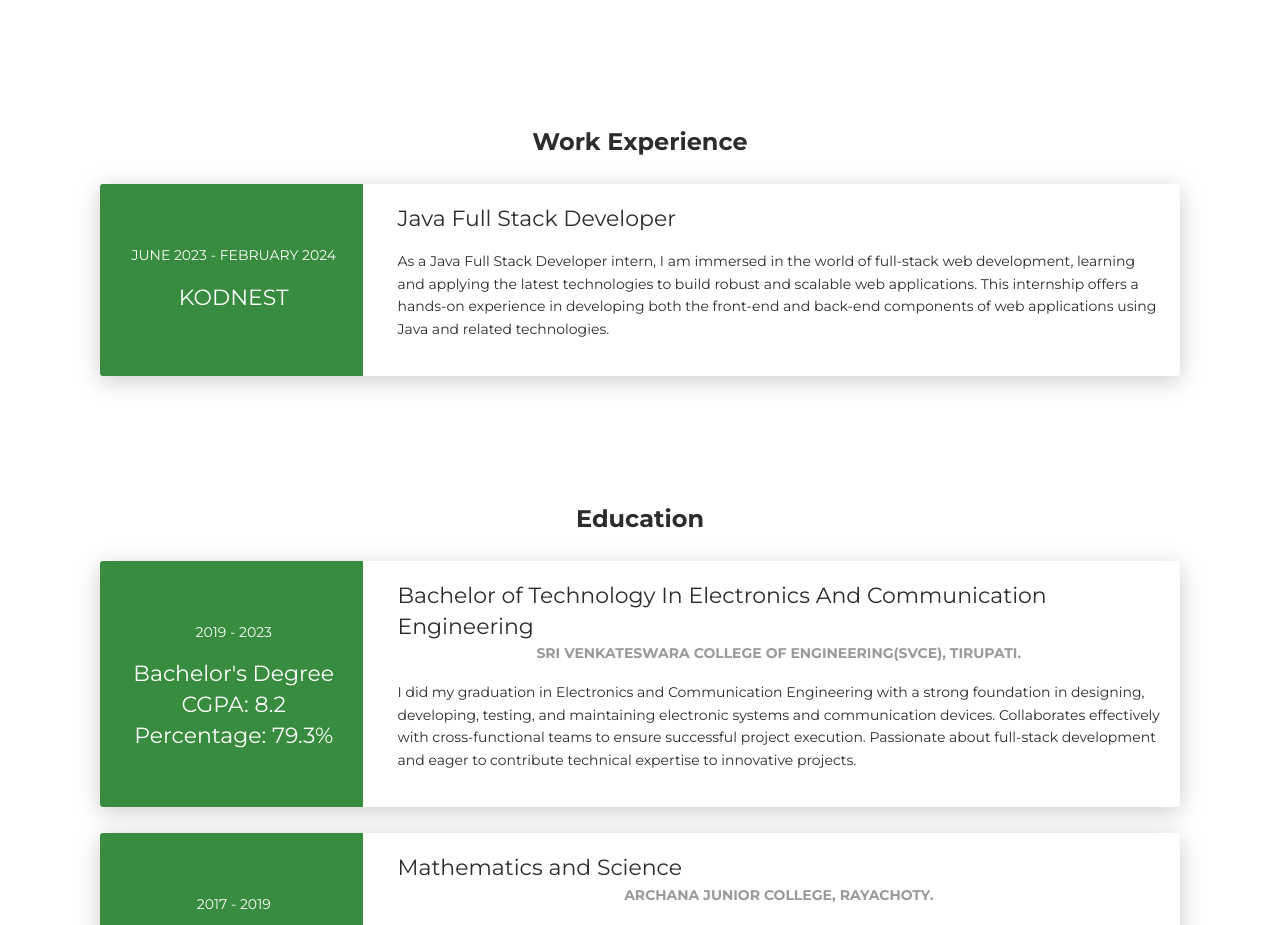
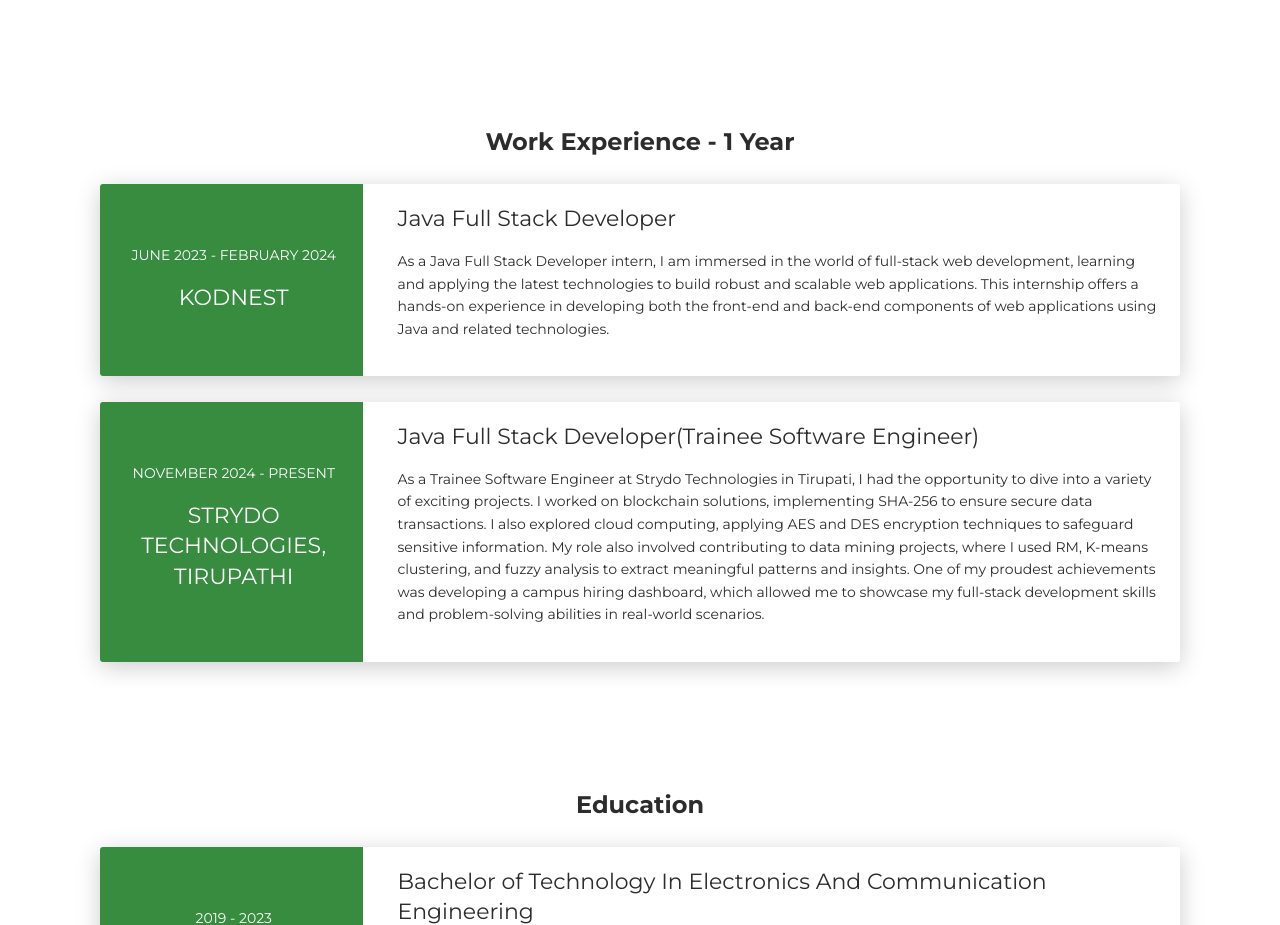
Before and after one commit to nageswararao32/portfolio.github.io, a plain HTML site: page index.html in a window 1280 px wide. Shown: the part 3440-4365 px from the top of the page. Drawn offline with nearby package versions, Linux system fonts and the light colour scheme.

Commit message:
updated profile

```diff
--- a/index.html
+++ b/index.html
@@ -341,7 +341,7 @@
             </div>
             <div class="section" id="experience">
               <div class="container cc-experience">
-                <div class="h4 text-center mb-4 title">Work Experience</div>
+                <div class="h4 text-center mb-4 title">Work Experience - 1 Year</div>
                 <div class="card">
                   <div class="row">
                     <div class="col-md-3 bg-primary" data-aos="fade-right" data-aos-offset="50" data-aos-duration="500">
@@ -361,6 +361,25 @@
                     </div>
                   </div>
                 </div>
+
+                <div class="card">
+                  <div class="row">
+                    <div class="col-md-3 bg-primary" data-aos="fade-right" data-aos-offset="50" data-aos-duration="500">
+                      <div class="card-body cc-experience-header">
+                        <p>November 2024 - Present</p>
+                        <div class="h5">Strydo Technologies, Tirupathi</div>
+                      </div>
+                    </div>
+                    <div class="col-md-9" data-aos="fade-left" data-aos-offset="50" data-aos-duration="500">
+                      <div class="card-body">
+                        <div class="h5">Java Full Stack Developer(Trainee Software Engineer)</div>
+                        <p>As a Trainee Software Engineer at Strydo Technologies in Tirupati, I had the opportunity to dive into a variety of exciting projects. I worked on blockchain solutions, implementing SHA-256 to ensure secure data transactions. I also explored cloud computing, applying AES and DES encryption techniques to safeguard sensitive information. My role also involved contributing to data mining projects, where I used RM, K-means clustering, and fuzzy analysis to extract meaningful patterns and insights. One of my proudest achievements was developing a campus hiring dashboard, which allowed me to showcase my full-stack development skills and problem-solving abilities in real-world scenarios.</p>
+                      </div>
+                    </div>
+                  </div>
+                </div>
+
+
               </div>
             </div>
             <div class="section">
```
